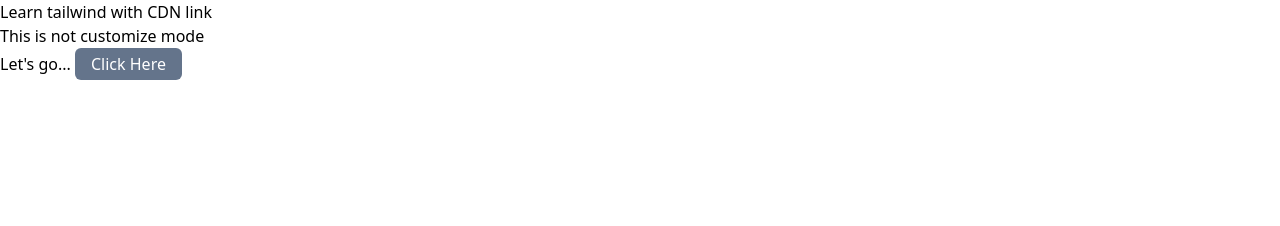
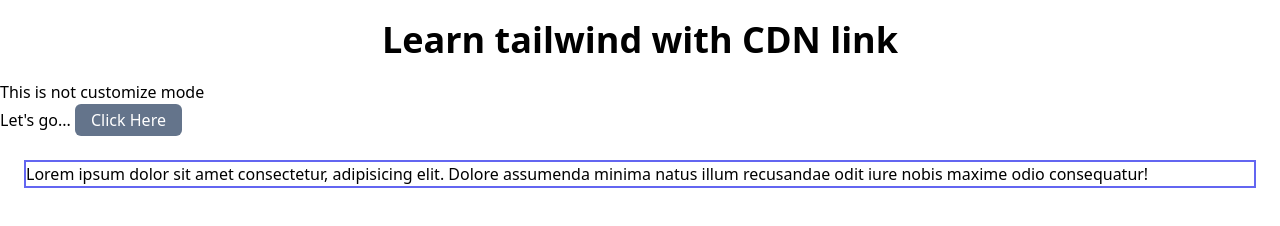
Before and after one commit to khaled39ab/Learning_Tailwind, a website: page tailwindCDN.html in a window 1280 px wide. Drawn offline with nearby package versions, Linux system fonts and the light colour scheme.

Commit message:
tailwind border

```diff
--- a/tailwindCDN.html
+++ b/tailwindCDN.html
@@ -4,12 +4,19 @@
     <meta charset="UTF-8">
     <meta http-equiv="X-UA-Compatible" content="IE=edge">
     <meta name="viewport" content="width=device-width, initial-scale=1.0">
-    <title>Tailwind with CDN</title>
+    <title>Tailwind with CDN Link</title>
     <script src="https://cdn.tailwindcss.com"></script>
 </head>
+
 <body>
-    <h1>Learn tailwind with CDN link</h1>
+    <h1 class="text-4xl font-bold text-center my-5">Learn tailwind with CDN link</h1>
     <h3>This is not customize mode</h3>
     <p>Let's go... <button class="bg-slate-500 text-white px-4 py-1 rounded-md">Click Here</button></p>
+
+    <section class="m-6">
+        <div class="border-2 border-indigo-500 ">
+            <p>Lorem ipsum dolor sit amet consectetur, adipisicing elit. Dolore assumenda minima natus illum recusandae odit iure nobis maxime odio consequatur!</p>
+        </div>
+    </section>
 </body>
 </html>
```
